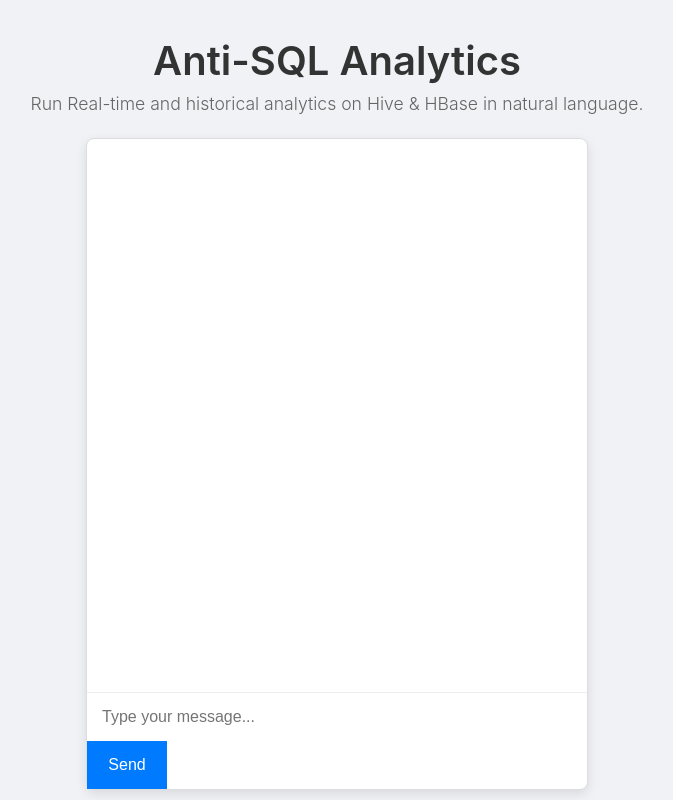
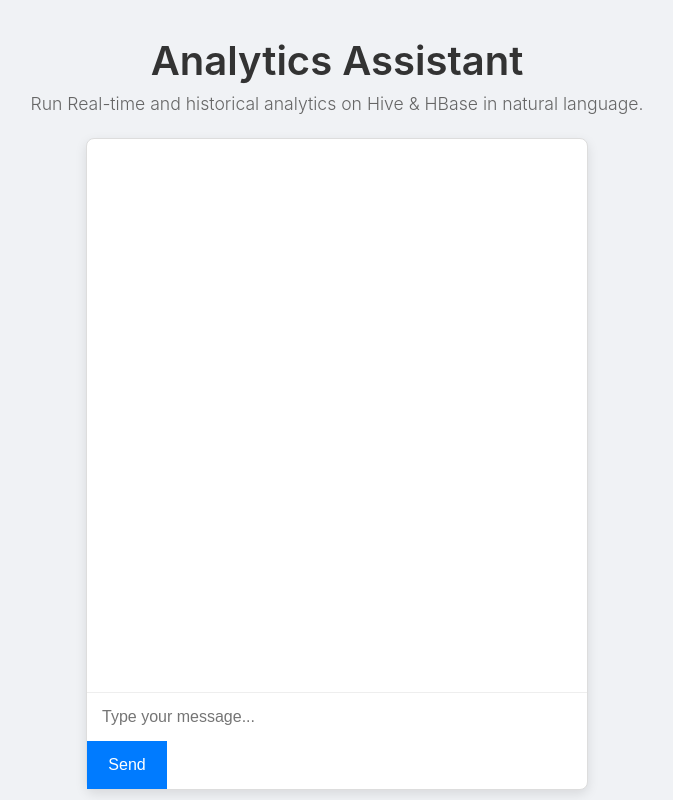
Before and after one commit to ayaachi-jha/car_park_occupancy, a plain HTML site: page chatbot/public/index.html in a window 1280 px wide. Shown: the whole page, without its empty margins (303-976 px from the left). Drawn offline with Linux system fonts and the light colour scheme.

Commit message:
Title Change

```diff
--- a/chatbot/public/index.html
+++ b/chatbot/public/index.html
@@ -9,7 +9,7 @@
 </head>
 <body>
     <div class="main-container">
-        <h1>Anti-SQL Analytics</h1>
+        <h1>Analytics Assistant</h1>
         <p class="subtitle">Run Real-time and historical analytics on Hive & HBase in natural language.</p>
         <div id="chat-container">
             <div id="chat-box"></div>
```
Also changed, not shown: 3 other files.
